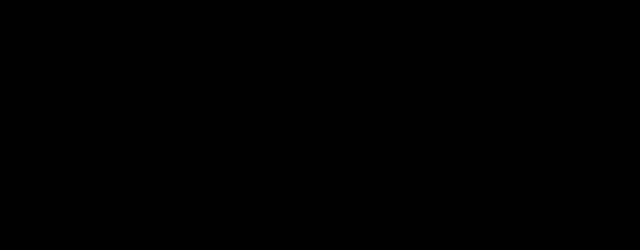
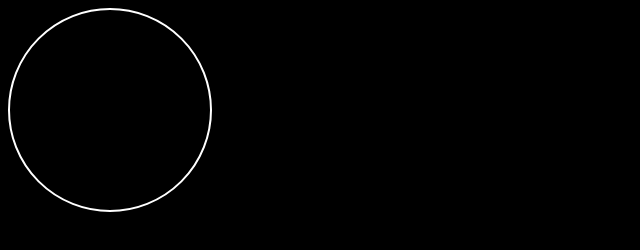
Before and after one commit to dcbartlett/Flashy-Clock, a plain HTML site: page index.html in a window 1280 px wide. Shown: the whole page, without its empty margins (0-640 px from the left). Drawn offline with Linux system fonts and the light colour scheme.

Commit message:
fixed css for circle

```diff
--- a/main.css
+++ b/main.css
@@ -2,3 +2,10 @@ BODY {
     background-color: black;
     color: white;
 }
+
+.clock{
+    border: 2px solid white;
+    border-radius: 50%;
+    height:200px;
+    width:200px;
+}
```
